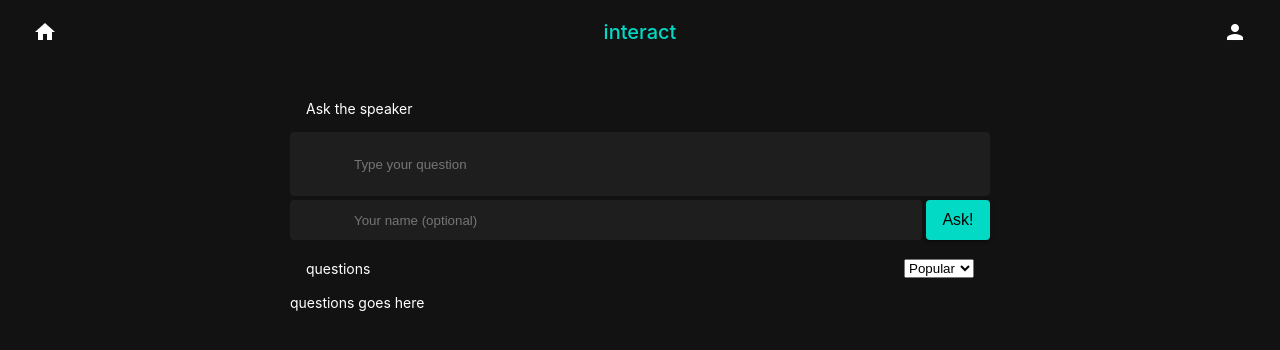
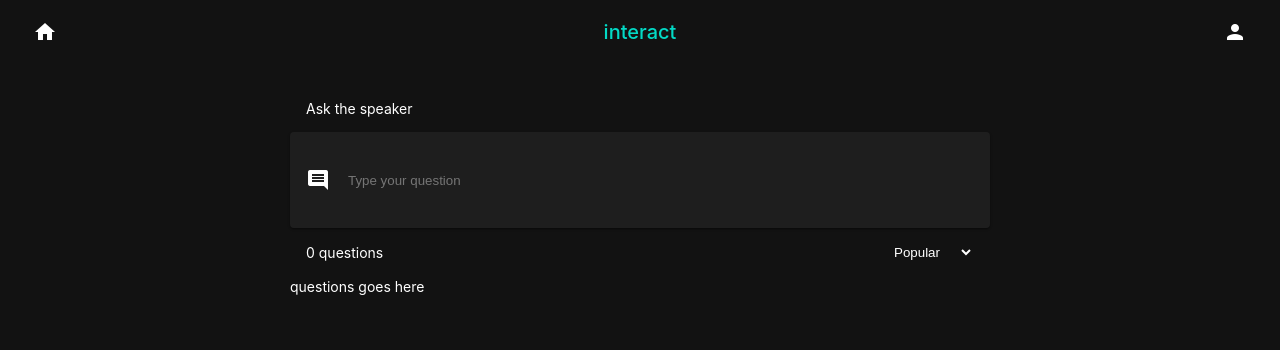
Before and after one commit to koozy0/interact-frontend, a React (Create React App) app: page /events/1 in a window 1280 px wide. Shown: the top 350 px of the page. Built offline with nearby package versions, Linux system fonts and the light colour scheme.

Commit message:
Update QuestionForm to style input fields, add question reducer, remove old css rules, add new css rules for QuestionForm in app.css

```diff
--- a/src/App.css
+++ b/src/App.css
@@ -33,16 +33,15 @@
   background: rgba(255, 255, 255, 0.5);
 }
 
-.question-form .question-form-footer {
-  margin-top: 2px;
+.question-form {
   overflow: hidden;
-  border-radius: 4px;
-  display: flex;
-  flex-direction: row;
+  transition: max-height 350ms;
+  max-height: 200px;
+  position: relative;
 }
 
-.question-form:not(:focus-within) .question-form-footer {
-  display: none;
+.question-form:not(:focus-within) {
+  max-height: 96px;
 }
 
 /* Rules for sizing the icon. */
--- a/src/actions/types.js
+++ b/src/actions/types.js
@@ -24,7 +24,7 @@ export const DELETE_QUESTION = 'DELETE_QUESTION'; // delete
 export const FETCH_QUESTIONS = 'FETCH_QUESTIONS'; // read
 export const QUESTION_CREATED = 'QUESTION_CREATED'; // event => created
 export const QUESTION_DELETED = 'QUESTION_DELETED'; // event => deleted
-// export const QUESTION_ERROR = 'QUESTION_ERROR'; // error
+export const QUESTION_ERROR = 'QUESTION_ERROR'; // error
 export const QUESTION_LOADING = 'QUESTION_LOADING'; // loading
 export const QUESTION_UPDATED = 'QUESTION_UPDATED'; // event => updated
 export const UPDATE_QUESTION = 'UPDATE_QUESTION'; // update
--- a/src/components/event/Event.js
+++ b/src/components/event/Event.js
@@ -36,14 +36,14 @@ export class Event extends Component {
   };
 
   render() {
-    const { questions = [] } = this.props.event.selected || {};
+    const { questions } = this.props.question;
 
     return (
       <div className='container'>
         <div style={styles.section}>
           <QuestionForm onSubmit={this.onSubmit} />
 
-          <QuestionList />
+          <QuestionList questions={questions} />
         </div>
       </div>
     );
@@ -51,7 +51,7 @@ export class Event extends Component {
 }
 
 const mapStateToProps = state => ({
-  event: state.event,
+  question: state.question,
 });
 
 const mapDispatchToProps = {};
--- a/src/components/event/QuestionForm.js
+++ b/src/components/event/QuestionForm.js
@@ -20,30 +20,34 @@ const QuestionForm = ({ onSubmit }) => {
         <span>Ask the speaker</span>
       </TitleBar>
 
-      <div>
-        <form onSubmit={onSubmit(form.question, form.author)}>
-          <div style={styles.flexContainer}>
+      <div style={styles.formWrapper} className='z-elevate-1'>
+        <form
+          className='question-form'
+          onSubmit={onSubmit(form.question, form.author)}
+        >
+          <div style={{ ...styles.flexContainer, ...styles.questionContainer }}>
+            <i style={styles.icon} className='material-icons m-3'>
+              insert_comment
+            </i>
             <input
-              style={{
-                ...styles.input,
-                ...styles.question,
-              }}
+              style={styles.input}
               name='question'
               placeholder='Type your question'
               onChange={onChange}
             ></input>
           </div>
-          <div style={styles.flexContainer}>
+          <div style={styles.divider}></div>
+          <div style={{ ...styles.flexContainer, ...styles.authorContainer }}>
+            <i style={styles.icon} className='material-icons m-3'>
+              person
+            </i>
             <input
-              style={{
-                ...styles.input,
-                ...styles.author,
-              }}
+              style={styles.input}
               name='author'
               placeholder='Your name (optional)'
               onChange={onChange}
             ></input>
-            <Button>Ask!</Button>
+            <Button className='mx-3'>Ask!</Button>
           </div>
         </form>
       </div>
@@ -54,25 +58,32 @@ const QuestionForm = ({ onSubmit }) => {
 export default QuestionForm;
 
 const styles = {
+  formWrapper: {
+    borderRadius: '4px',
+  },
   input: {
     outline: 'none',
     border: '0',
-    padding: '0 64px',
-    borderRadius: '4px',
-    background: 'rgb(30, 30, 30)',
-  },
-  question: {
+    color: 'var(--light)',
+    background: 'transparent',
     flex: '1',
-    height: '64px',
+    height: '40px',
   },
   flexContainer: {
     display: 'flex',
-    marginBottom: '4px',
     position: 'relative',
+    alignItems: 'center',
   },
-  author: {
-    flex: '1',
-    marginRight: '4px',
-    height: '40px',
+  questionContainer: {
+    height: '96px',
+  },
+  authorContainer: {
+    height: '64px',
+  },
+  divider: {
+    height: '1px',
+    borderTop: '1px solid rgba(255, 255, 255, 0.10)',
+    position: 'absolute',
+    width: '100%',
   },
 };
--- a/src/components/event/QuestionList.js
+++ b/src/components/event/QuestionList.js
@@ -1,12 +1,15 @@
+import React, { useState } from 'react';
+
 import Question from './Question';
-import React from 'react';
 import TitleBar from '../TitleBar';
 
-const QuestionList = ({ onChange }) => {
+const QuestionList = ({ onChange, questions }) => {
+  const [sortBy, setSortBy] = useState('');
+
   return (
     <section>
       <TitleBar>
-        <span>{} questions</span>
+        <span>{questions.length} questions</span>
         <div style={styles.spacer}></div>
         <select style={styles.select} name='sortBy' onChange={onChange}>
           <option value='popularity'>Popular</option>
@@ -25,4 +28,11 @@ const styles = {
   spacer: {
     flex: '1',
   },
+  select: {
+    background: 'inherit',
+    padding: '8px 16px',
+    outline: 'none',
+    border: '0',
+    color: 'inherit',
+  },
 };
--- a/src/reducers/index.js
+++ b/src/reducers/index.js
@@ -1,10 +1,12 @@
 import { combineReducers } from 'redux';
 import errorReducer from './error';
 import eventReducer from './event';
+import questionReducer from './question';
 import userReducer from './user';
 
 export default combineReducers({
   error: errorReducer,
   event: eventReducer,
+  question: questionReducer,
   user: userReducer,
 });
--- a/src/styles/button.css
+++ b/src/styles/button.css
@@ -1,48 +1,4 @@
-.btn {
-  border-radius: 18px;
-  display: inline-block;
-  text-align: center;
-  vertical-align: middle;
-  user-select: none;
-  border: 1px solid transparent;
-  padding: 6px 16px;
-  font-size: 16px;
-  line-height: 1.5;
-  outline: none;
-  min-width: 64px;
-}
-
 [type='button']:not(:disabled),
 button:not(:disabled) {
   cursor: pointer;
 }
-
-.btn-primary {
-  color: var(--dark);
-  background: var(--primary);
-  border-color: var(--primary);
-}
-
-.btn-secondary {
-  color: var(--light);
-  background: var(--secondary);
-  border-color: var(--secondary);
-}
-
-.btn-success {
-  color: var(--light);
-  background: var(--success);
-  border-color: var(--success);
-}
-
-.btn-danger {
-  color: var(--light);
-  background: var(--danger);
-  border-color: var(--danger);
-}
-
-.btn-warn {
-  color: var(--light);
-  background: var(--warn);
-  border-color: var(--warn);
-}
--- a/src/styles/input.css
+++ b/src/styles/input.css
@@ -1,23 +1,3 @@
-.input-grp {
-  margin-bottom: 20px;
-}
-
-.input-grp > label {
-  display: inline-block;
-  margin-bottom: 8px;
-}
-
-.input-grp > input {
-  display: block;
-  width: 100%;
-  border-radius: 4px;
-  border: 0;
-  color: currentColor;
-  font: inherit;
-  background-color: unset !important;
-  outline: none;
-}
-
 .form-field .form-field-label-wrapper {
   top: 20.5px;
 }
```
